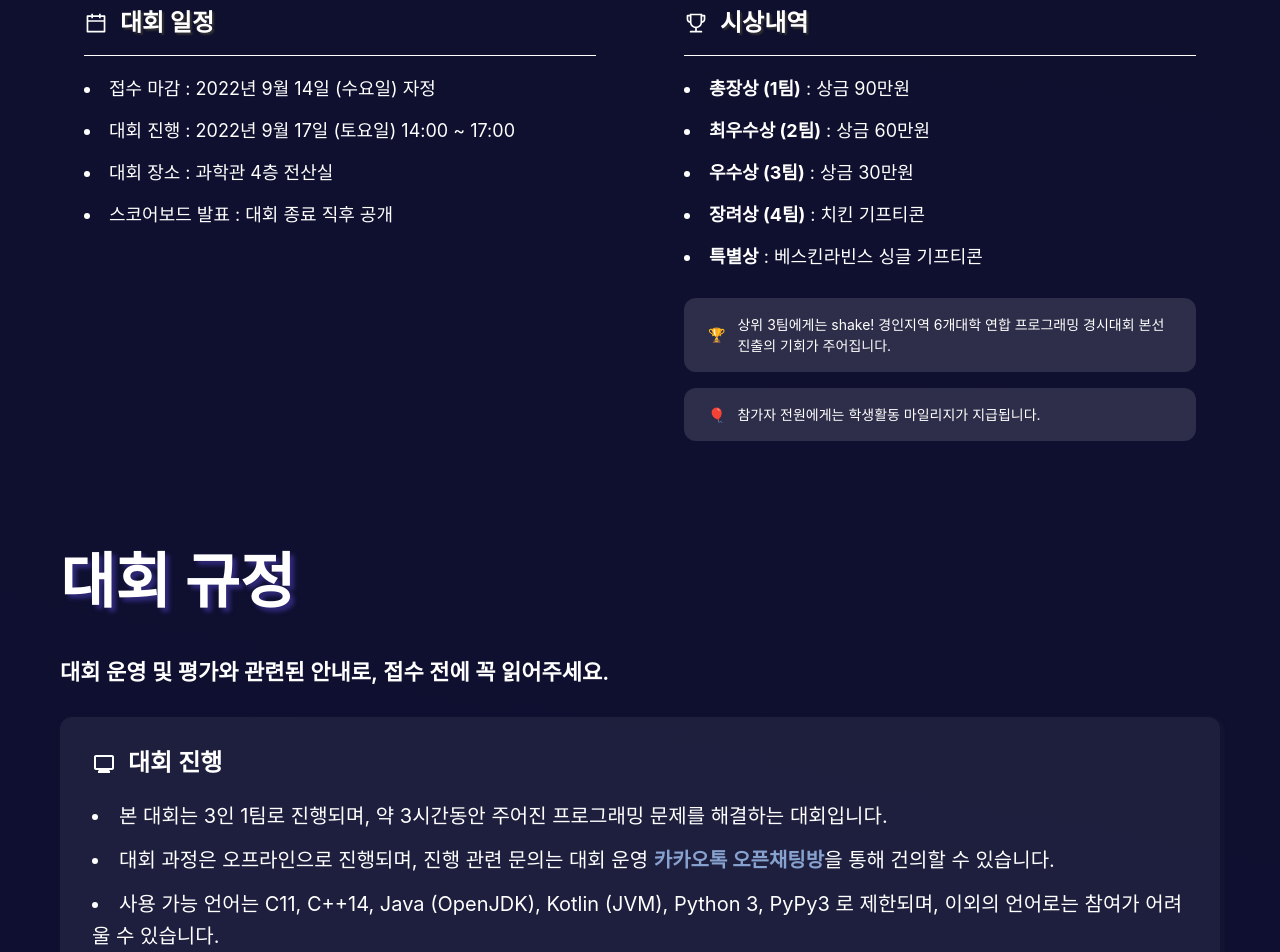
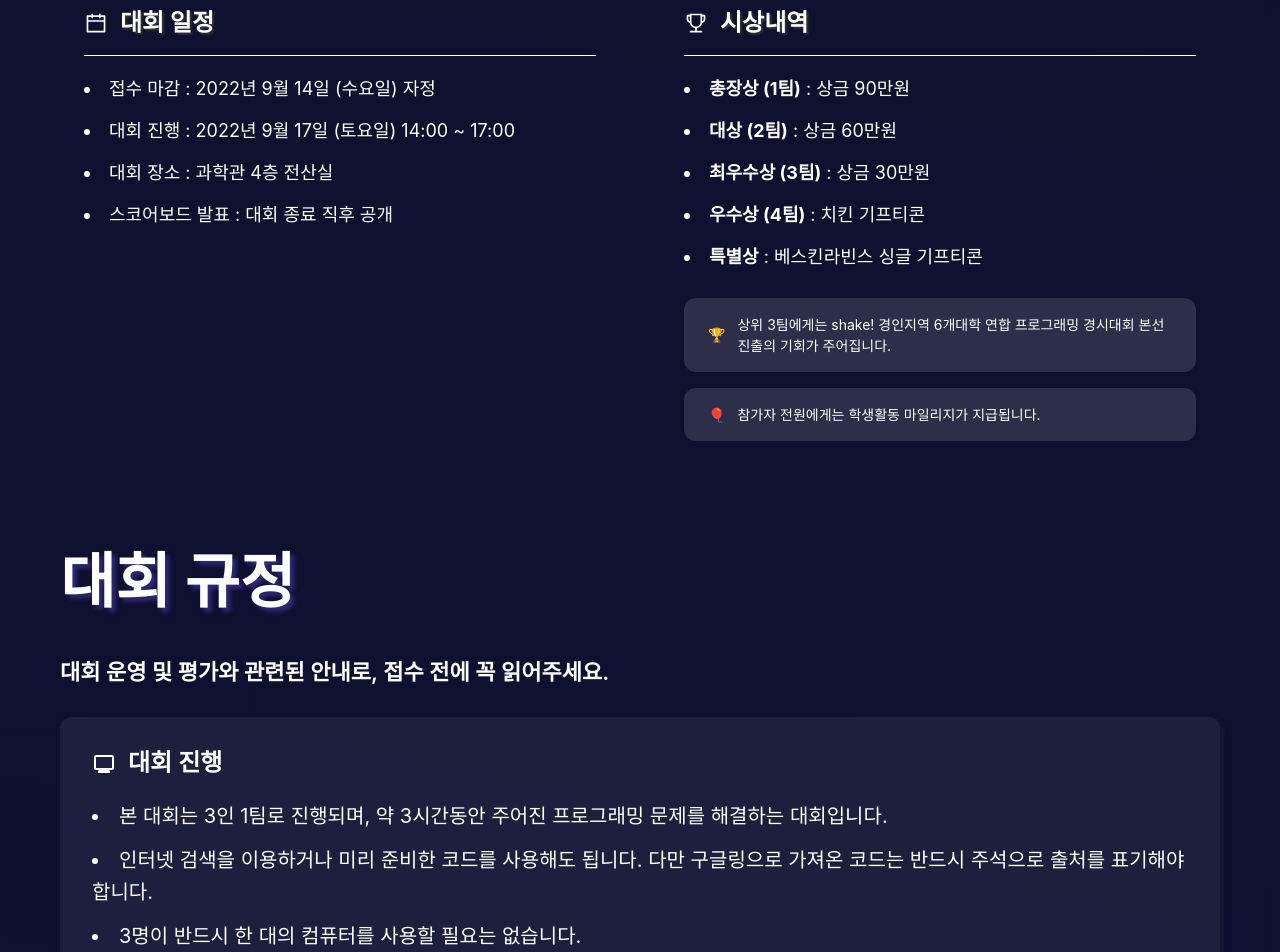
Before and after one commit to kauKoala/KAUPC-2022, a Next.js app: page / in a window 1280 px wide. Shown: the part 1300-2252 px from the top of the page. Built offline with nearby package versions, Linux system fonts and the light colour scheme; a web font is replaced by a local one.

Commit message:
chore: 대회 규정 텍스트 수정

```diff
--- a/components/Sections/ApplySection.jsx
+++ b/components/Sections/ApplySection.jsx
@@ -41,13 +41,13 @@ const ApplySection = () => {
               <Strong>총장상 (1팀)</Strong> : 상금 90만원
             </li>
             <li>
-              <Strong>최우수상 (2팀)</Strong> : 상금 60만원
+              <Strong>대상 (2팀)</Strong> : 상금 60만원
             </li>
             <li>
-              <Strong>우수상 (3팀)</Strong> : 상금 30만원
+              <Strong>최우수상 (3팀)</Strong> : 상금 30만원
             </li>
             <li>
-              <Strong>장려상 (4팀)</Strong> : 치킨 기프티콘
+              <Strong>우수상 (4팀)</Strong> : 치킨 기프티콘
             </li>
             <li>
               <Strong>특별상</Strong> : 베스킨라빈스 싱글 기프티콘
--- a/components/Sections/RuleSection.jsx
+++ b/components/Sections/RuleSection.jsx
@@ -24,6 +24,12 @@ const RuleSection = () => {
         <RuleItem>
           본 대회는 3인 1팀로 진행되며, 약 3시간동안 주어진 프로그래밍 문제를 해결하는 대회입니다.
         </RuleItem>
+        <RuleItem>
+          인터넷 검색을 이용하거나 미리 준비한 코드를 사용해도 됩니다. 다만 구글링으로 가져온 코드는 반드시 주석으로 출처를 표기해야 합니다.
+        </RuleItem>
+        <RuleItem>
+          3명이 반드시 한 대의 컴퓨터를 사용할 필요는 없습니다.
+        </RuleItem>
         <RuleItem style={{ zIndex: 10 }}>
           대회 과정은 오프라인으로 진행되며, 진행 관련 문의는 대회 운영{" "}
           <a href={KAKAO_HELP_URL} target="_blank" rel="noopener noreferrer" style={{ zIndex: 10 }}>
@@ -39,7 +45,7 @@ const RuleSection = () => {
           을 통해 건의할 수 있습니다.
         </RuleItem>
         <RuleItem>
-          사용 가능 언어는 C11, C++14, Java (OpenJDK), Kotlin (JVM), Python 3, PyPy3 로 제한되며,
+          사용 가능 언어는 C, C++, Java, Python 3, PyPy3 으로 제한되며,
           이외의 언어로는 참여가 어려울 수 있습니다.
         </RuleItem>
         <RuleSubTitle>
```
